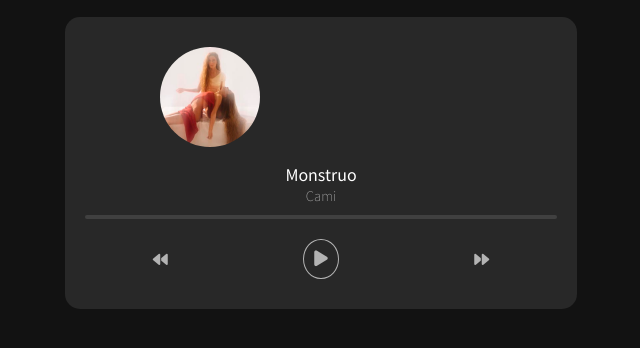
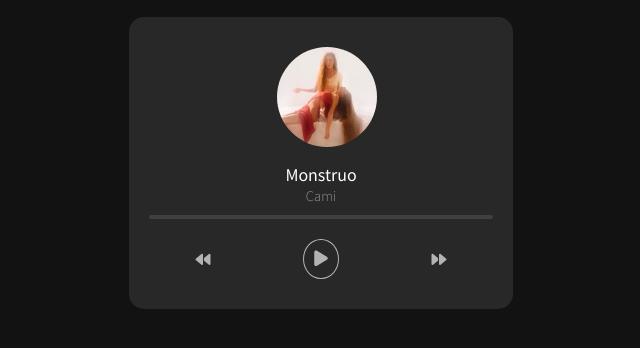
Before and after one commit to leisosag/music-player, a plain HTML site: page index.html in a window 1280 px wide. Shown: the part 270-618 px from the top of the page, without its empty margins (319-959 px from the left). Drawn offline with Linux system fonts and the light colour scheme.

Commit message:
ajustes img cd

```diff
--- a/style.css
+++ b/style.css
@@ -23,12 +23,12 @@ body {
   padding: 20px;
   position: relative;
   z-index: 10;
-  width: 40vw;
+  width: 30vw;
 }
 .img-container {
   position: relative;
   width: 100px;
-  margin: 10px 75px;
+  margin: 10px 10vw;
 }
 .img-container img {
   border-radius: 50%;
```
